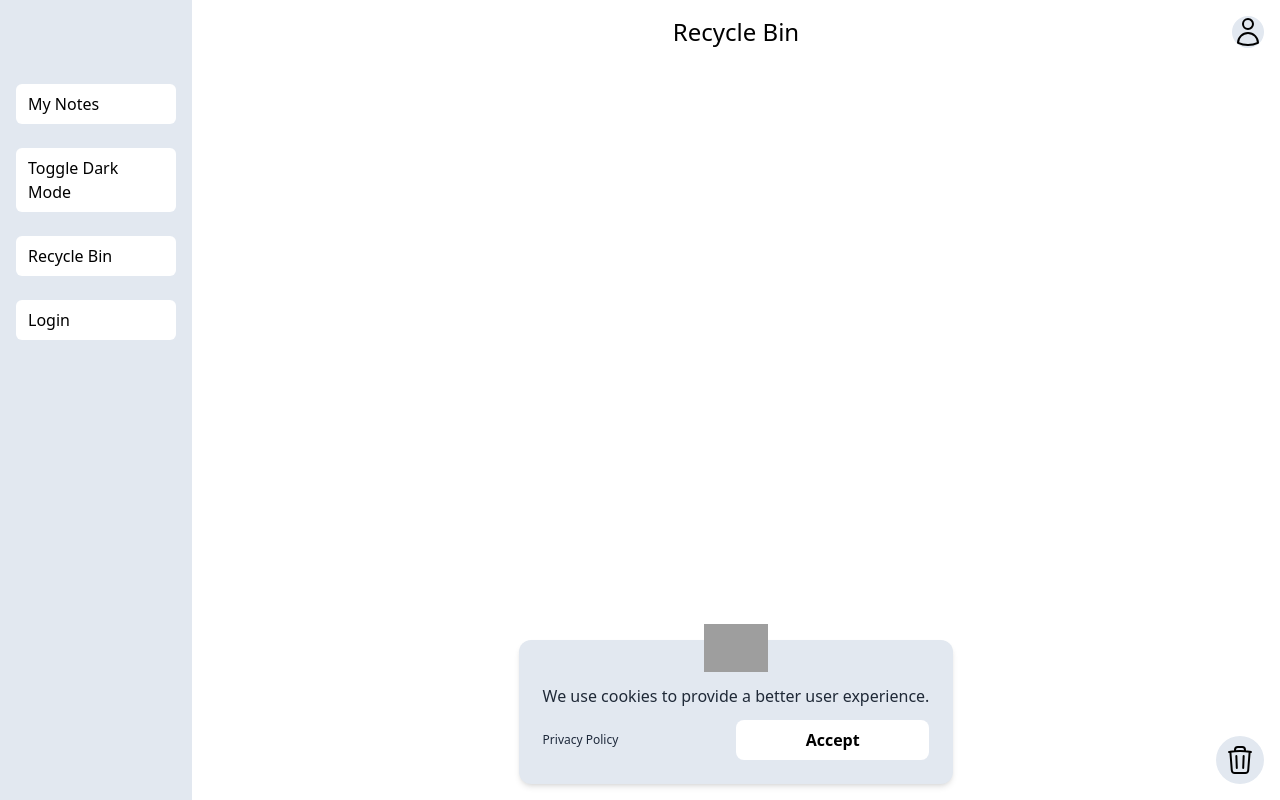
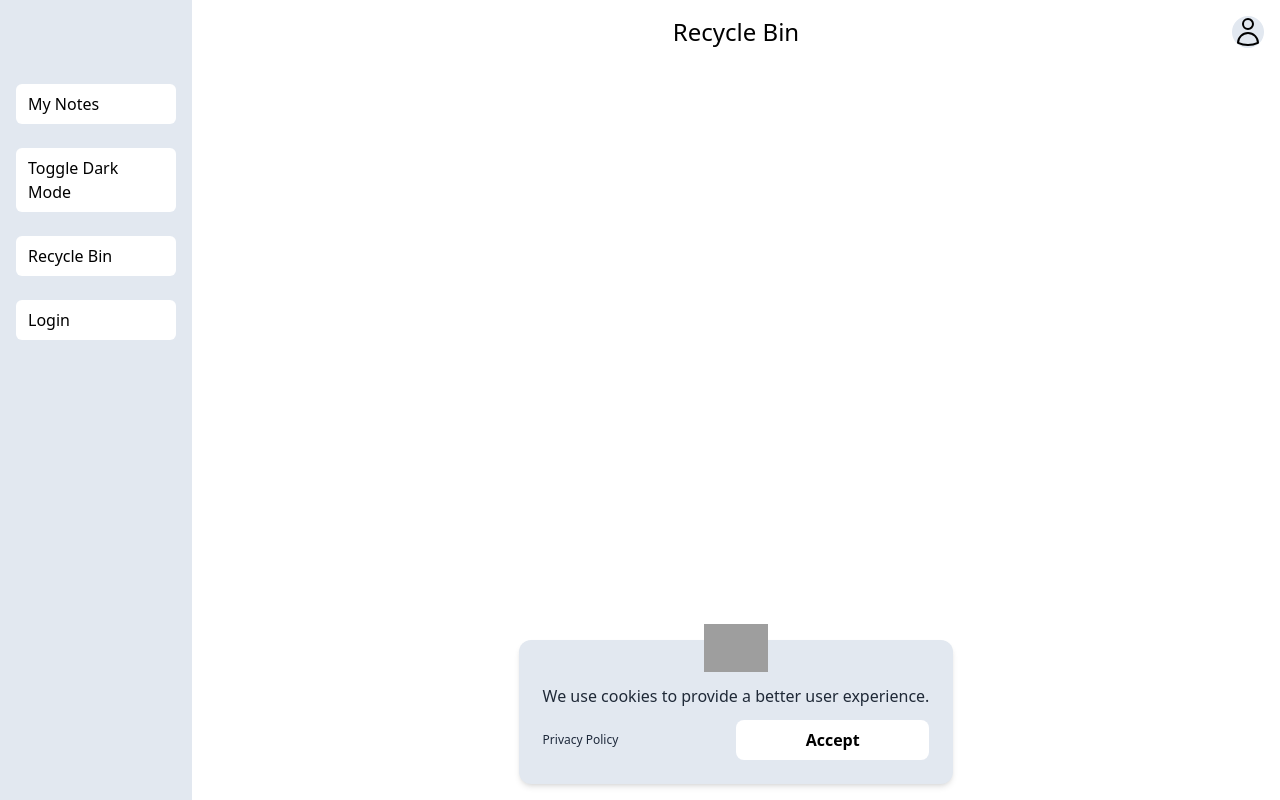
Before and after one commit to Olivoz/Notes-Wood-Ridge, a Vue app in the folder app/: page /trash in a window 1280 px wide. Built offline with nearby package versions, Linux system fonts and the light colour scheme; grey boxes are pictures that could not be loaded.

Commit message:
Remove unimplemented delete all button

```diff
--- a/app/src/views/RecycleBinView.vue
+++ b/app/src/views/RecycleBinView.vue
@@ -1,8 +1,7 @@
 <script setup>
 import NoteCard from "../components/NoteCard.vue";
-import RoundButton from "../components/RoundButton.vue";
 import DeleteModal from "../components/DeleteModal.vue";
-import { TrashIcon, ArrowUturnLeftIcon } from "@heroicons/vue/24/outline";
+import { ArrowUturnLeftIcon } from "@heroicons/vue/24/outline";
 import { useNoteStore } from "../stores/NoteStore";
 const noteStore = useNoteStore();
 </script>
@@ -65,10 +64,4 @@ let toDelete;
     :confirmButton="() => deleteNote(noteStore, toDelete)"
     :cancelButton="cancelDeleteMenu"
   />
-
-  <RoundButton
-    @click="deleteNotes"
-    class="bg-red-500 dark:bg-red-500 hover:animate-bounce"
-    ><TrashIcon
-  /></RoundButton>
 </template>
```
